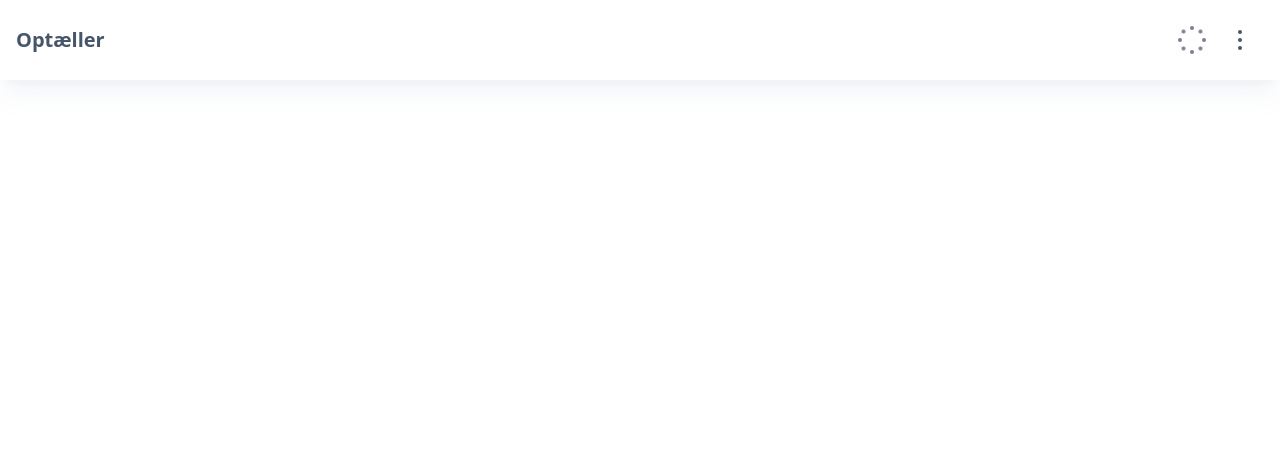
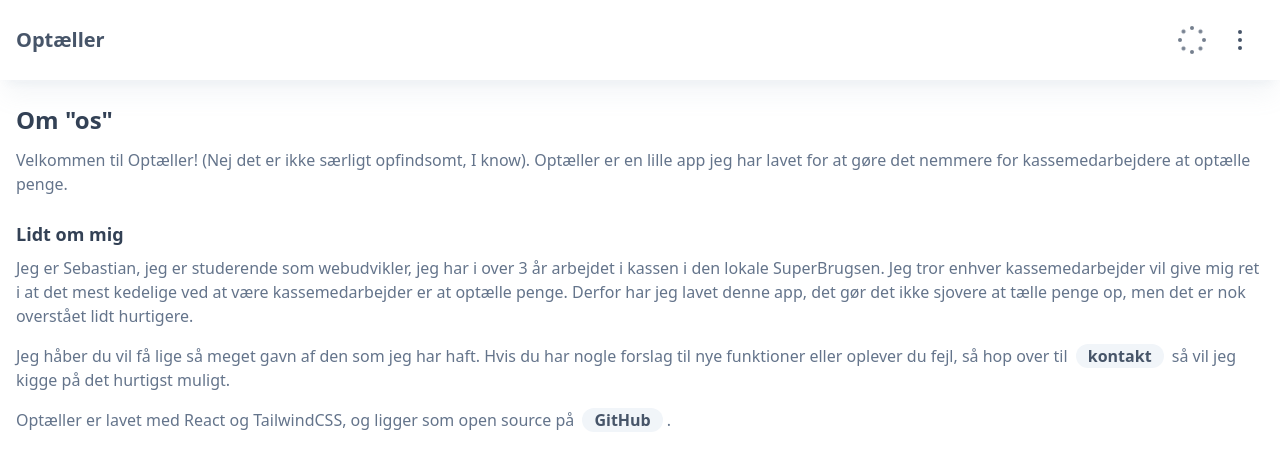
Before and after one commit to AppleFanBoy0941/cashier-counter, a React (Create React App) app: page /about in a window 1280 px wide. Shown: the top 470 px of the page. Built offline with nearby package versions, Linux system fonts and the light colour scheme; some icons are missing.

Commit message:
added text to about page, small visual changes

```diff
--- a/src/Layout.js
+++ b/src/Layout.js
@@ -4,7 +4,7 @@ import Nav from './templates/Nav';
 const Layout = () => {
 	return (
 		<div className="bg-white dark:bg-slate-900 min-h-screen">
-			<main>
+			<main className="pt-20">
 				<Outlet />
 			</main>
 			<Nav />
--- a/src/components/LargeInput.js
+++ b/src/components/LargeInput.js
@@ -6,7 +6,7 @@ const LargeInput = ({ id }) => {
 	const currentValue = values.find(item => item.id === id).value;
 
 	return (
-		<div className="bg-slate-100 dark:bg-slate-800 py-8 w-full rounded-md text-3xl font-bold text-center font-mono shadow-inner shadow-slate-200/50 dark:shadow-none">
+		<div className="bg-slate-50 dark:bg-slate-800 py-8 w-full rounded-md text-3xl font-bold text-center font-mono border border-slate-100 dark:border-slate-700">
 			<motion.input
 				initial={{ opacity: 0, y: -20 }}
 				animate={{ opacity: 1, y: 0 }}
--- a/src/pages/About.js
+++ b/src/pages/About.js
@@ -1,5 +1,51 @@
+import { Link } from 'react-router-dom';
+
 const About = () => {
-	return <div></div>;
+	return (
+		<div className="px-4 pt-6">
+			<h1 className="text-2xl font-bold text-slate-700 dark:text-slate-300 mb-3">
+				Om "os"
+			</h1>
+			<p className="text-slate-500 font-medium mb-4">
+				Velkommen til Optæller! (Nej det er ikke særligt opfindsomt, I know).
+				Optæller er en lille app jeg har lavet for at gøre det nemmere for
+				kassemedarbejdere at optælle penge.
+			</p>
+			<h2 className="text-lg font-bold text-slate-700 dark:text-slate-300 mt-6 mb-2">
+				Lidt om mig
+			</h2>
+			<p className="text-slate-500 font-medium mb-4">
+				Jeg er Sebastian, jeg er studerende som webudvikler, jeg har i over 3 år
+				arbejdet i kassen i den lokale SuperBrugsen. Jeg tror enhver
+				kassemedarbejder vil give mig ret i at det mest kedelige ved at være
+				kassemedarbejder er at optælle penge. Derfor har jeg lavet denne app,
+				det gør det ikke sjovere at tælle penge op, men det er nok overstået
+				lidt hurtigere.
+			</p>
+			<p className="text-slate-500 font-medium mb-4">
+				Jeg håber du vil få lige så meget gavn af den som jeg har haft. Hvis du
+				har nogle forslag til nye funktioner eller oplever du fejl, så hop over
+				til{' '}
+				<Link
+					to="/contact"
+					className="text-slate-600 dark:text-slate-400 font-semibold inline-block px-3 mx-1 bg-slate-100 dark:bg-slate-800 rounded-full"
+				>
+					kontakt
+				</Link>{' '}
+				så vil jeg kigge på det hurtigst muligt.
+			</p>
+			<p className="text-slate-500 font-medium mb-4">
+				Optæller er lavet med React og TailwindCSS, og ligger som open source på{' '}
+				<a
+					href="https://github.com/AppleFanBoy0941/cashier-counter"
+					className="text-slate-600 dark:text-slate-400 font-semibold inline-block px-3 mx-1 bg-slate-100 dark:bg-slate-800 rounded-full"
+				>
+					GitHub
+				</a>
+				.
+			</p>
+		</div>
+	);
 };
 
 export default About;
--- a/src/templates/ContextualMenu.js
+++ b/src/templates/ContextualMenu.js
@@ -21,7 +21,7 @@ const ContextualMenu = ({ side, links, isOpen, setIsOpen }) => {
 					initial="closed"
 					animate="open"
 					exit="exit"
-					className={`contextmenu flex flex-col p-1 absolute top-full mt-4 mx-4 w-2/3 bg-slate-50/75 dark:bg-slate-800/75 backdrop-blur-lg rounded-md shadow-xl shadow-slate-200/50 dark:shadow-none border border-slate-100 dark:border-slate-700 ${
+					className={`contextmenu flex flex-col p-1 absolute top-full mt-4 mx-4 w-2/3 bg-slate-50 dark:bg-slate-800 rounded-md shadow-xl shadow-slate-200/50 dark:shadow-none border border-slate-100 dark:border-slate-700 ${
 						side === 'left' ? 'left-0' : 'right-0'
 					} z-50`}
 				>
--- a/src/templates/Counter.js
+++ b/src/templates/Counter.js
@@ -1,6 +1,7 @@
 import DeleteKey from '../components/DeleteKey';
 import LargeInput from '../components/LargeInput';
 import { motion } from 'framer-motion';
+import FeatherIcon from 'feather-icons-react';
 
 const Counter = ({ multiplier }) => {
 	const { currentMultiplier } = multiplier;
@@ -8,15 +9,41 @@ const Counter = ({ multiplier }) => {
 	return (
 		<div className="flex flex-col w-screen p-4">
 			<div className="flex justify-between items-end px-1">
+				<div className="flex gap-2 items-center mb-1">
+					<motion.div
+						key={currentMultiplier.type}
+						initial={{ opacity: 0, filter: 'blur(2px)', scale: 0.8 }}
+						animate={{ opacity: 1, filter: 'blur(0px)', scale: 1 }}
+						className="text-slate-600"
+					>
+						<FeatherIcon
+							icon={
+								currentMultiplier.type === 'sedler'
+									? 'map'
+									: currentMultiplier.type === 'mønter'
+									? 'circle'
+									: 'database'
+							}
+							size="16"
+						/>
+					</motion.div>
+					<motion.p
+						key={currentMultiplier.id}
+						className="font-medium text-slate-600"
+						initial={{ x: 40 }}
+						animate={{ x: 0 }}
+					>
+						{currentMultiplier.value} x
+					</motion.p>
+				</div>
 				<motion.p
-					key={currentMultiplier.id}
-					className="font-medium text-slate-600 mb-1"
-					initial={{ x: 40 }}
-					animate={{ x: 0 }}
+					key={currentMultiplier.type}
+					initial={{ opacity: 0, filter: 'blur(2px)', scale: 0.8 }}
+					animate={{ opacity: 1, filter: 'blur(0px)', scale: 1 }}
+					className="text-sm text-slate-400"
 				>
-					{currentMultiplier.value} x
+					{currentMultiplier.type}
 				</motion.p>
-				<p className="text-sm text-slate-400">{currentMultiplier.type}</p>
 			</div>
 			<div className="relative">
 				<LargeInput id={currentMultiplier.id} />
--- a/src/templates/Nav.js
+++ b/src/templates/Nav.js
@@ -22,7 +22,7 @@ const Nav = () => {
 	];
 
 	return (
-		<nav className="fixed top-0 w-screen p-4 flex justify-between items-center shadow-xl shadow-slate-400/10 dark:shadow-none dark:border-b dark:border-b-slate-800">
+		<nav className="fixed top-0 w-screen p-4 flex justify-between items-center bg-white/25 dark:bg-slate-900/25 shadow-xl shadow-slate-400/10 dark:shadow-none dark:border-b dark:border-b-slate-800 backdrop-blur-md">
 			<h1 className="text-xl font-bold text-slate-600 dark:text-slate-400">
 				Optæller
 			</h1>
```
